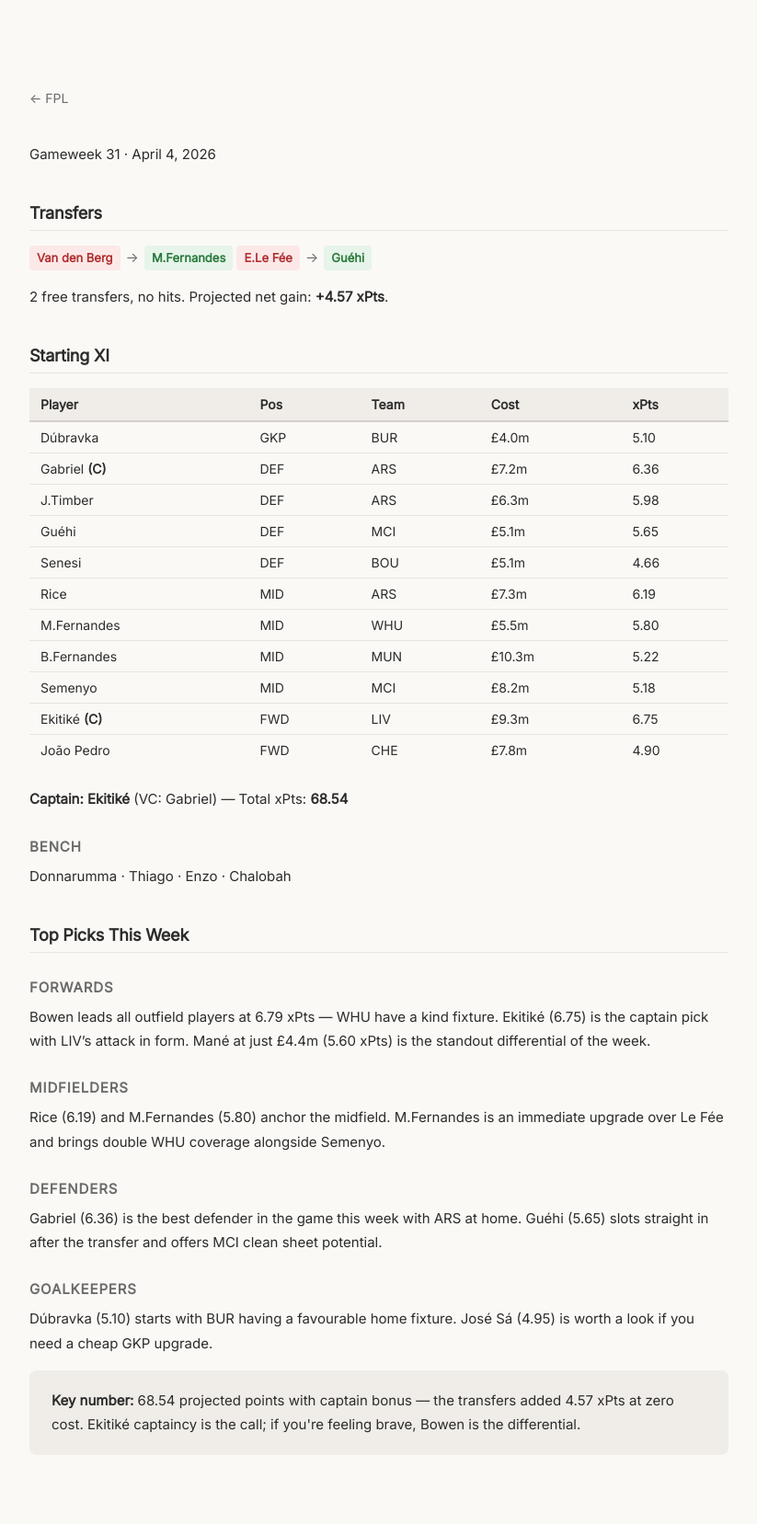
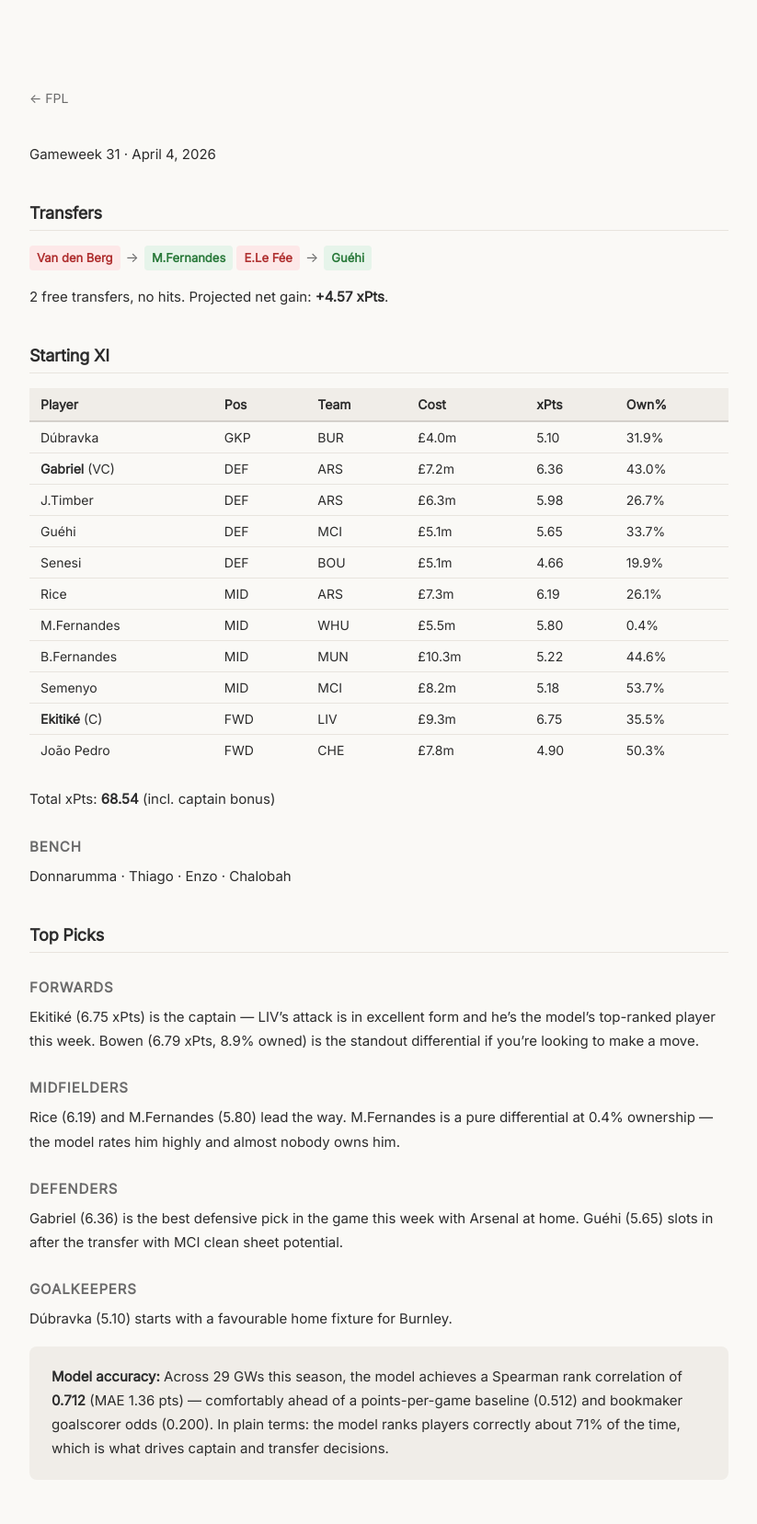
Before and after one commit to samsohn28/samsohn28.github.io, a Jekyll site: the page built from fpl/gw31.md, in a window 1280 px wide. Shown: the whole page at 92% size, without its empty margins (16-839 px from the left). Built offline with Jekyll 4.4.1, drawn with Linux system fonts in a browser that asks for light colours; before the commit the page ends 1630 px from its top, so only the background shows below that.

Commit message:
update gw31

```diff
--- a/fpl/gw31.md
+++ b/fpl/gw31.md
@@ -7,8 +7,8 @@
 
 ## Transfers
 
-<span class="fpl-out">Van den Berg</span><span
-class="fpl-arrow">→</span><span class="fpl-in">M.Fernandes</span>
+<span class="fpl-out">Van den Berg</span><span class="fpl-arrow">→</span><span
+class="fpl-in">M.Fernandes</span>
 <span class="fpl-out">E.Le Fée</span><span class="fpl-arrow">→</span><span
 class="fpl-in">Guéhi</span>
 
@@ -16,48 +16,47 @@
 
 ## Starting XI
 
-| Player | Pos | Team | Cost | xPts |
-|---|---|---|---|---|
-| Dúbravka | GKP | BUR | £4.0m | 5.10 |
-| Gabriel **(C)** | DEF | ARS | £7.2m | 6.36 |
-| J.Timber | DEF | ARS | £6.3m | 5.98 |
-| Guéhi | DEF | MCI | £5.1m | 5.65 |
-| Senesi | DEF | BOU | £5.1m | 4.66 |
-| Rice | MID | ARS | £7.3m | 6.19 |
-| M.Fernandes | MID | WHU | £5.5m | 5.80 |
-| B.Fernandes | MID | MUN | £10.3m | 5.22 |
-| Semenyo | MID | MCI | £8.2m | 5.18 |
-| Ekitiké **(C)** | FWD | LIV | £9.3m | 6.75 |
-| João Pedro | FWD | CHE | £7.8m | 4.90 |
+| Player | Pos | Team | Cost | xPts | Own% |
+|---|---|---|---|---|---|
+| Dúbravka | GKP | BUR | £4.0m | 5.10 | 31.9% |
+| **Gabriel** (VC) | DEF | ARS | £7.2m | 6.36 | 43.0% |
+| J.Timber | DEF | ARS | £6.3m | 5.98 | 26.7% |
+| Guéhi | DEF | MCI | £5.1m | 5.65 | 33.7% |
+| Senesi | DEF | BOU | £5.1m | 4.66 | 19.9% |
+| Rice | MID | ARS | £7.3m | 6.19 | 26.1% |
+| M.Fernandes | MID | WHU | £5.5m | 5.80 | 0.4% |
+| B.Fernandes | MID | MUN | £10.3m | 5.22 | 44.6% |
+| Semenyo | MID | MCI | £8.2m | 5.18 | 53.7% |
+| **Ekitiké** (C) | FWD | LIV | £9.3m | 6.75 | 35.5% |
+| João Pedro | FWD | CHE | £7.8m | 4.90 | 50.3% |
 
-**Captain: Ekitiké** (VC: Gabriel) — Total xPts: **68.54**
+Total xPts: **68.54** (incl. captain bonus)
 
 ### Bench
 Donnarumma · Thiago · Enzo · Chalobah
 
-## Top Picks This Week
+## Top Picks
 
 ### Forwards
-Bowen leads all outfield players at 6.79 xPts — WHU have a kind fixture.
-Ekitiké (6.75) is the captain pick with LIV's attack in form. Mané at just
-£4.4m (5.60 xPts) is the standout differential of the week.
+Ekitiké (6.75 xPts) is the captain — LIV's attack is in excellent form and he's the
+model's top-ranked player this week. Bowen (6.79 xPts, 8.9% owned) is the standout
+differential if you're looking to make a move.
 
 ### Midfielders
-Rice (6.19) and M.Fernandes (5.80) anchor the midfield. M.Fernandes is an
-immediate upgrade over Le Fée and brings double WHU coverage alongside
-Semenyo.
+Rice (6.19) and M.Fernandes (5.80) lead the way. M.Fernandes is a pure differential at
+0.4% ownership — the model rates him highly and almost nobody owns him.
 
 ### Defenders
-Gabriel (6.36) is the best defender in the game this week with ARS at home.
-Guéhi (5.65) slots straight in after the transfer and offers MCI clean
-sheet potential.
+Gabriel (6.36) is the best defensive pick in the game this week with Arsenal at home.
+Guéhi (5.65) slots in after the transfer with MCI clean sheet potential.
 
 ### Goalkeepers
-Dúbravka (5.10) starts with BUR having a favourable home fixture. José Sá
-(4.95) is worth a look if you need a cheap GKP upgrade.
+Dúbravka (5.10) starts with a favourable home fixture for Burnley.
 
 <div class="fpl-summary">
-<p><strong>Key number:</strong> 68.54 projected points with captain bonus —
-the transfers added 4.57 xPts at zero cost. Ekitiké captaincy is the call;
-if you're feeling brave, Bowen is the differential.</p>
+<p><strong>Model accuracy:</strong> Across 29 GWs this season, the model achieves a
+Spearman rank correlation of <strong>0.712</strong> (MAE 1.36 pts) — comfortably ahead of
+a points-per-game baseline (0.512) and bookmaker goalscorer odds (0.200). In plain terms:
+the model ranks players correctly about 71% of the time, which is what drives captain and
+transfer decisions.</p>
 </div>
```
